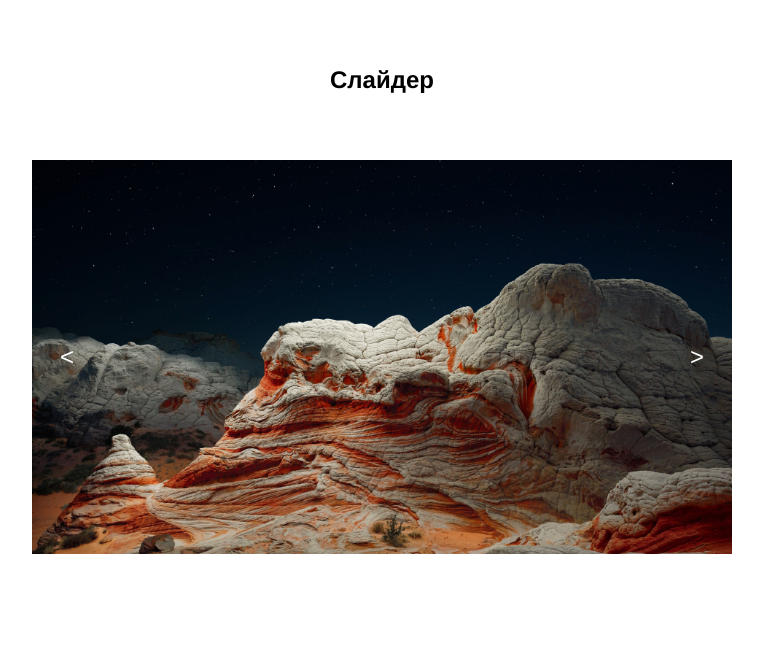
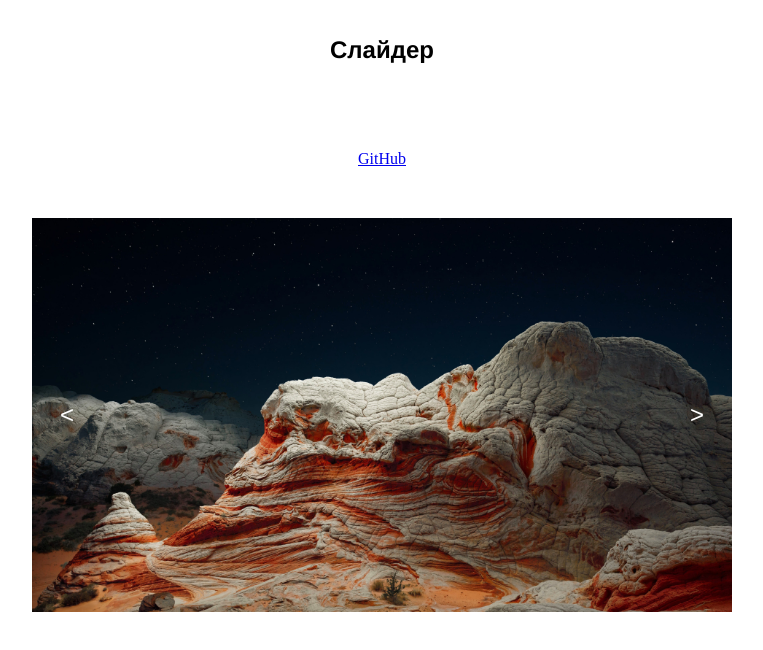
Before and after one commit to mmaletskov/practicJS, a plain HTML site: page sm2/index.html in a window 1280 px wide. Shown: the whole page, without its empty margins (258-1021 px from the left). Drawn offline with Linux system fonts and the light colour scheme.

Commit message:
add link

```diff
--- a/sm2/assets/css/style.css
+++ b/sm2/assets/css/style.css
@@ -2,7 +2,7 @@
     text-align: center;
     font-size: 24px;
     font-family: 'Franklin Gothic Medium', 'Arial Narrow', Arial, sans-serif;
-    padding: 50px 0;
+    padding: 20px 0;
 }
 .slider__container{
     position: relative;
@@ -35,3 +35,9 @@
 .prev__button{
     left: 10px;
 }
+
+.git{
+    display: block;
+    text-align: center;
+    padding:50px 0;
+}
--- a/sm2/index.html
+++ b/sm2/index.html
@@ -9,7 +9,7 @@
 </head>
 <body>
     <h1 class="title">Слайдер</h1>
-    <a href="" class=""></a>
+    <a class="git" href="https://github.com/mmaletskov/practicJS/tree/master/sm2" class="">GitHub</a>
     <div class="slider__container">
         <button class="prev__button">&lt</button>
         <div class="slider">
```
